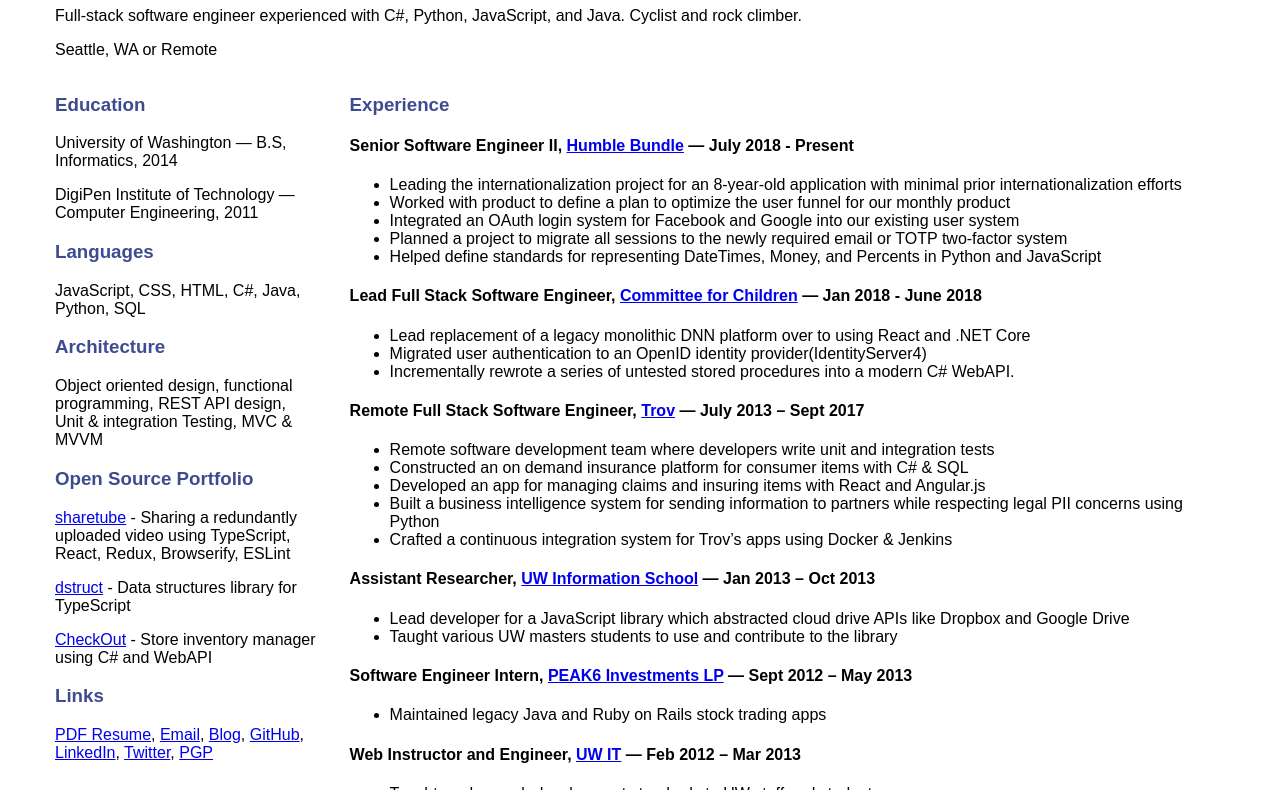
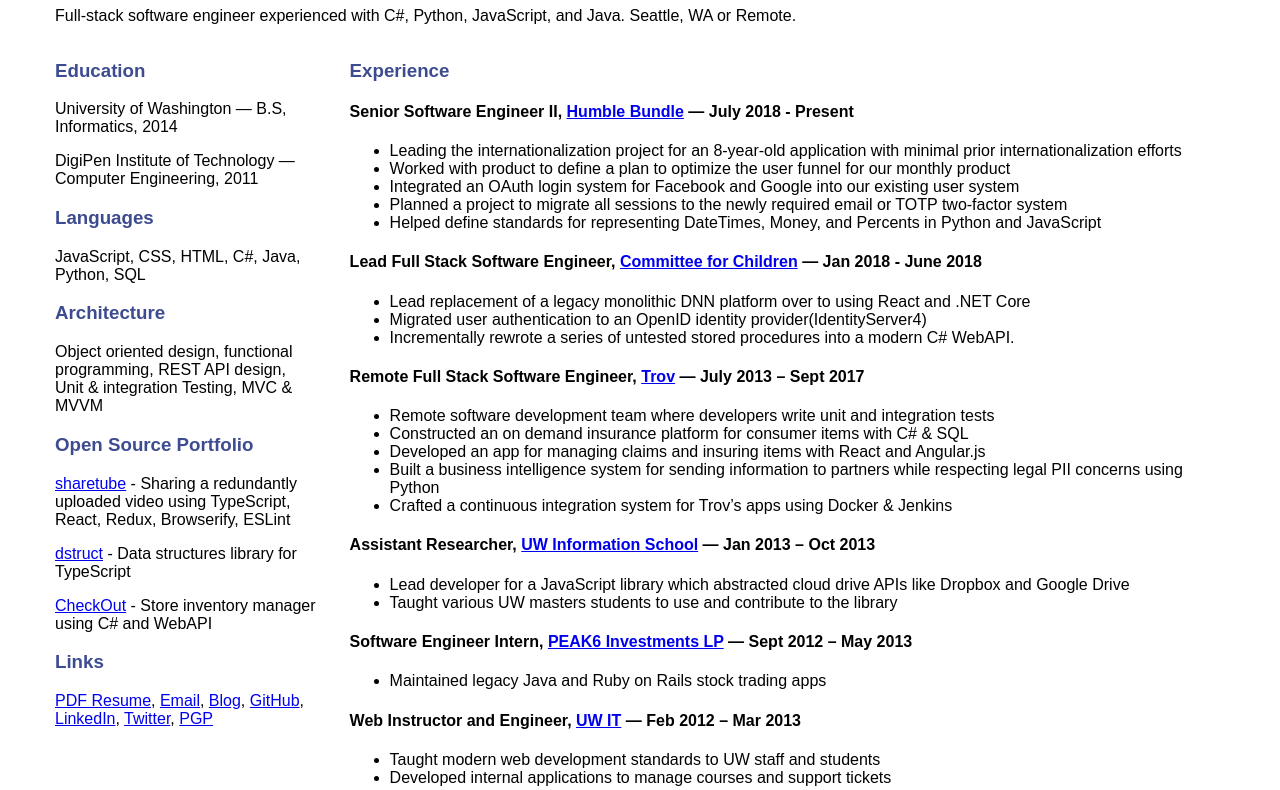
Before and after one commit to emmajsadams/personal-website, a plain HTML site: page index.html in a window 1280 px wide. Shown: the part 73-863 px from the top of the page. Drawn offline with nearby package versions, Linux system fonts and the light colour scheme.

Commit message:
Remove second line for location

```diff
--- a/index.html
+++ b/index.html
@@ -9,8 +9,7 @@
 </head>
 <body class="container">
 <h1>Cody Stebbins</h1>
-<p>Full-stack software engineer experienced with C#, Python, JavaScript, and Java. Cyclist and rock climber.</p>
-<p>Seattle, WA or Remote</p>
+<p>Full-stack software engineer experienced with C#, Python, JavaScript, and Java. Seattle, WA or Remote.</p>
 <main id="grid">
   <section>
     <h3>Education</h3>
```
